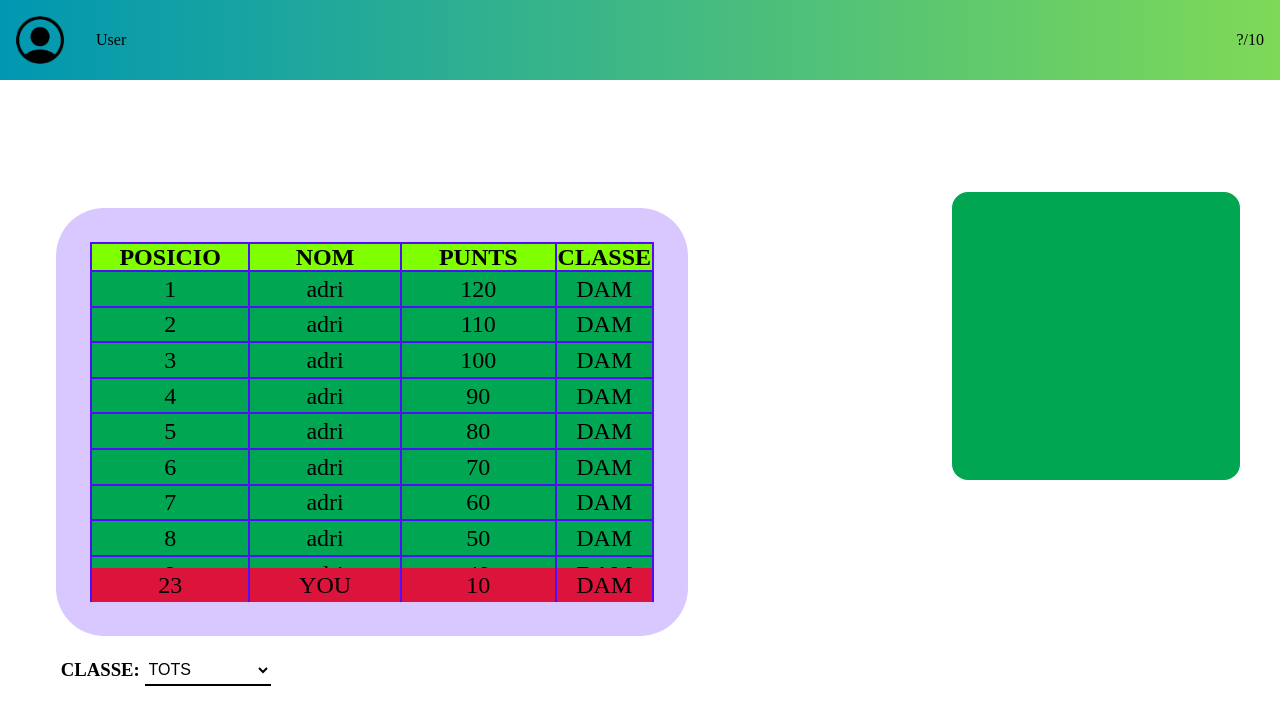
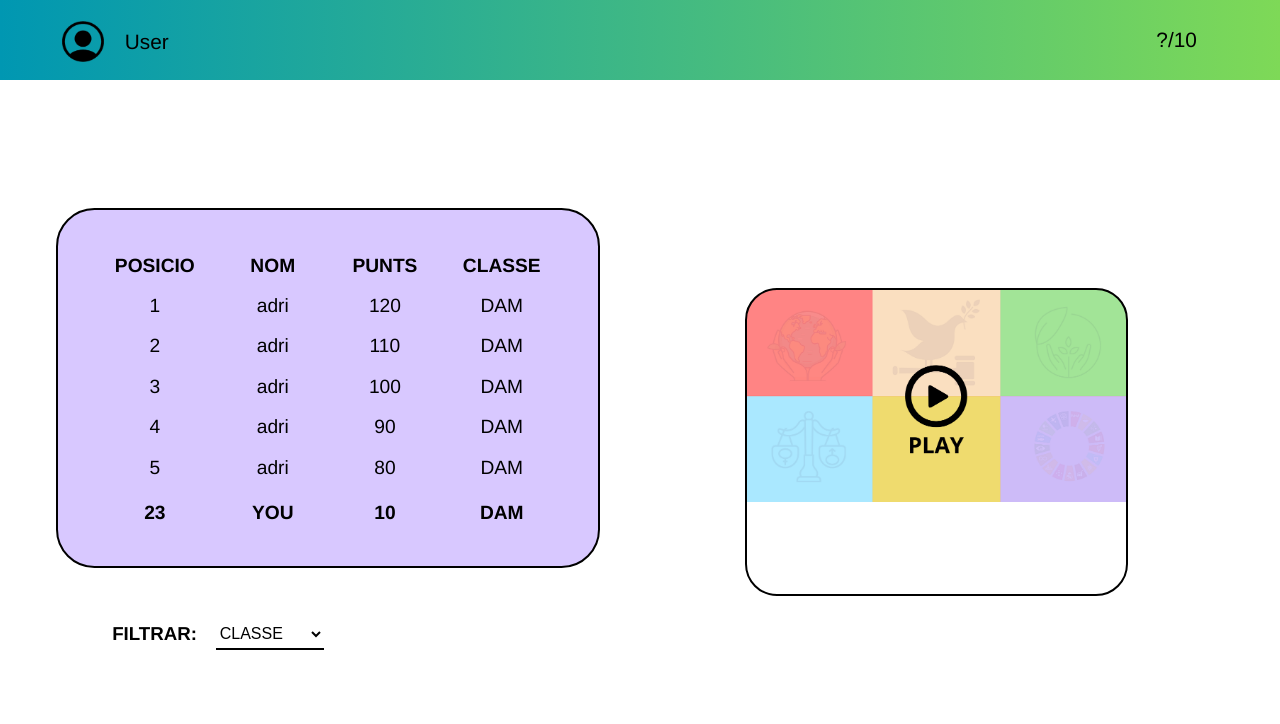
Before and after one commit to VitomDev/TriviGame, an Angular app: page / in a window 1280 px wide. Shown: the top 724 px of the page. Built offline with nearby package versions, Linux system fonts and the light colour scheme.

Commit message:
Hem afegit un link que sembla un boto per mourens a Jugar

```diff
--- a/src/app/home/home/home.component.css
+++ b/src/app/home/home/home.component.css
@@ -14,6 +14,7 @@ body {
   top: 0; /* Posicionamos la cabecera pegada arriba */
   position: fixed; /* Hacemos que la cabecera tenga una posición fija */
   height: 5rem;
+  font-size: 1.3em;
 }
 
 #user{
@@ -27,61 +28,72 @@ body {
 #preguntas{
   height: 100%;
   float: right;
-    margin-right: 1em;
+  margin-right: 4em;
   display: flex;
   justify-content: center;
   align-items: center;
 }
 
 #cabecera a{
-    margin-left: 2em;
+  margin-left: 1em;
 }
 
 #home{
 margin-top: 10rem;
 }
 
-  img{
-
-    width: 3em;
-    height: 3em;
+#user img{
+  margin-left: 2em;
+  width: 2em;
+  height: 2em;
   float: left;
 }
 
-  #play{
+#boto{
   float: right;
-    background-color: #00A651;
-    padding: 9em;
-    margin-top: 2em;
-    margin-right: 2em;
-    border-radius: 1em;
+  background-image: url("./../../../assets/home/playLogo.png");
+  background-repeat: no-repeat;
+  background-size: 100%;
+  width: 30%;
+  height: 19em;
+  margin-top: 8em;
+  margin-right: 9em;
+  border-radius: 2em;
+  border: #000 solid 2px;
+  transition: transform .2s;
 }
+
+#boto:hover {
+  transform: scale(1.2);
+}
+
 
 #ranking{
   float: left;
   margin-top: 3rem;
   margin-left: 3rem;
-    width: 50%;
-
+  width: 43%;
+  margin-right: 3em;
 }
 
 thead{
 position: sticky;
 top: 0;
-  background-color: chartreuse;
+background-color: #D8C8FF;
 }
 
 #ranking table{
   border-radius: 2em;
   background-color: #D8C8FF;
   padding: 2rem;
-    font-size: 1.5em;
+  font-size: 1.2em;
   width: 100%;
   height: 70%;
+  border: #000 solid 2px;
+
 }
 
 tbody{
-    background-color: #00A651;
   text-align: center;
   margin-top: 1em;
 }
@@ -91,7 +103,6 @@ body {
   overflow-y: auto;
   overflow-x: hidden;
   height: 15em;
-    background-color: #510cff;
   width: auto;
    /*Firefox*/
   scrollbar-color: linear-gradient(90deg, #0097b2, #7ed957);
@@ -110,15 +121,16 @@ body {
 }
 section::-webkit-scrollbar-thumb {
   background: linear-gradient(90deg, #0097b2, #7ed957);
-    border-radius: 1em;
-
+  border-radius: 3em;
 }
 
 td{
-    width: 30%;
-    padding: 0.2em;
+  width: 19%;
+  padding: 0.5em;
 }
-
+th{
+  padding: 0.5em;
+}
 select {
   background: transparent;
   width: 100%;
@@ -128,7 +140,7 @@ body {
   border-top:#000;
   border-left:#000;
   border-right:#000;
-
+  margin-top: 2em;
   width: 20%;
 }
 
@@ -136,13 +148,13 @@ body {
   position: sticky;
   bottom: 0;
   margin-left: 1.5rem;
-    background-color:crimson;
+  background-color: #D8C8FF;
   text-align: center;
 }
 
-  h3{
-    margin: 0.3rem;
+#triarClasse{
   float: left;
-    align-items: center;
-    justify-content: center;
+  margin-left: 3em;
+  margin-top: 2em;
+  margin-right: 1em;
 }
--- a/src/app/home/home/home.component.html
+++ b/src/app/home/home/home.component.html
@@ -1,19 +1,23 @@
 <!DOCTYPE html>
+<html>
+<head>
+<title>Home</title>
+</head>
+<body>
     <div id="cabecera">
         <div id="user">
-                <img src="../../../assets/iconoPerfil.png" alt="">
+            <img src="../../../assets/home/iconoPerfil.png" alt="">
             <a>User</a>
         </div>
-
         <div id="preguntas">
             <p>?/10</p>
         </div>
     </div>
-
     <div id="home">
         <div id="ranking">
-                <table>
+            <table >
                 <section id="tabla">
+                    <!-- NECCESSITO TENIR CONNEXIÓ AMB LA BDs AMB EL TS-->
                     <thead>
                         <tr>
                             <th>POSICIO</th>
@@ -88,30 +92,27 @@
 
                     <tfoot>
                         <tr>
-                                <td>23</td>
-                                <td>YOU</td>
-                                <td>10</td>
-                                <td>DAM</td>
+                            <th>23</th>
+                            <th>YOU</th>
+                            <th>10</th>
+                            <th>DAM</th>
                         </tr>
                     </tfoot>
-
                 </section>
             </table>
                 <br>
             <div>
-                    <h3 id="titolClasse">CLASSE:</h3>
+                <h3 id="triarClasse">FILTRAR: </h3>
                 <select name="classe" id="classe">
-                        <option value="todos">TOTS</option>
+                    <option value="todos">CLASSE</option>
                     <option value="dam">DAM</option>
                     <option value="ASIX">ASIX</option>
                     <option value="ga">GA</option>
                     <option value="aif">AIF</option>
                 </select>
             </div>
-
         </div>
-
-            <div id="play">
+        <a id="boto" href="../../juego/juego/juego.component.html"></a>
     </div>
-
-        </div>
+</body>
+</html>
--- a/src/app/home/home/home.component.ts
+++ b/src/app/home/home/home.component.ts
@@ -10,6 +10,7 @@ import { usuarios } from '../modelDades/usuarios';
 
 export class HomeComponent {
 
+  /* NO AGAFA
   //constructor(public home: HomeService) { }
 
   /*getUsuari(){
@@ -17,4 +18,5 @@ export class HomeComponent {
       localStorage.setItem('dadesUsuari', JSON.stringify(dades));
     });
   }*/
+
 }
```
Also changed, not shown: src/assets/home/iconoPerfil.png (renamed from src/assets/iconoPerfil.png), src/assets/home/playLogo.png (added). Lines whose indentation alone changed are shown as unchanged.
